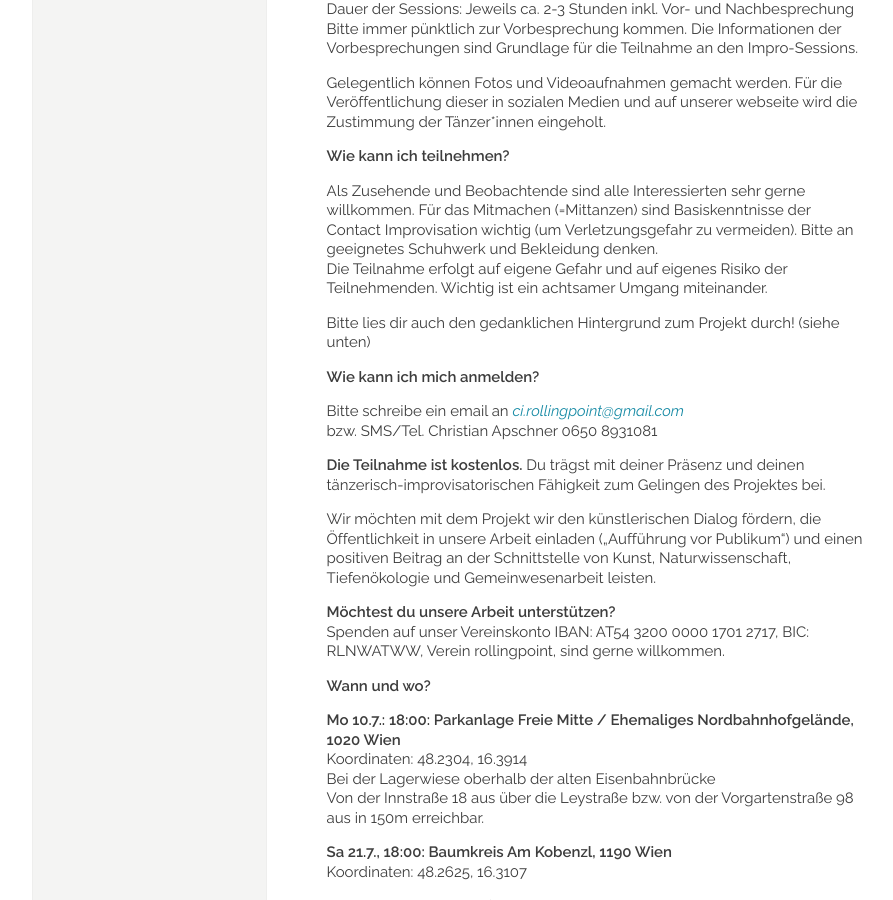
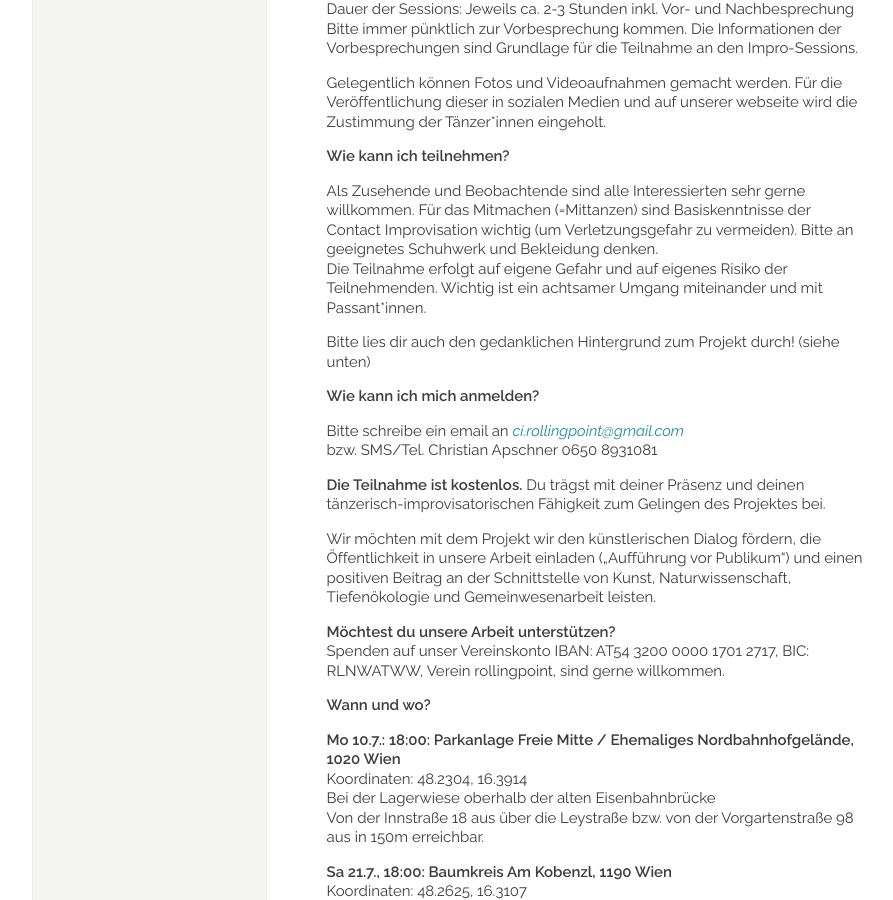
Before and after one commit to manulari/rollingpointat, a Jekyll site: the page built from _pages_de/mycelium.md, in a window 1280 px wide and 900 px high, scrolled down 4743 px. Shown: the whole window, without its empty margins (152-1045 px from the left). Built offline with Jekyll 4.4.1, drawn with Linux system fonts in a browser that asks for light colours; comment, search, counter and statistics services are not loaded.

Commit message:
Update page (de) “mycelium”

```diff
--- a/_pages_de/mycelium.md
+++ b/_pages_de/mycelium.md
@@ -55,7 +55,7 @@ Gelegentlich können Fotos und Videoaufnahmen gemacht werden. Für die Veröffen
 **Wie kann ich teilnehmen?**
 
 Als Zusehende und Beobachtende sind alle Interessierten sehr gerne willkommen. Für das Mitmachen (=Mittanzen) sind Basiskenntnisse der Contact Improvisation wichtig (um Verletzungsgefahr zu vermeiden). Bitte an geeignetes Schuhwerk und Bekleidung denken.\
-Die Teilnahme erfolgt auf eigene Gefahr und auf eigenes Risiko der Teilnehmenden. Wichtig ist ein achtsamer Umgang miteinander.
+Die Teilnahme erfolgt auf eigene Gefahr und auf eigenes Risiko der Teilnehmenden. Wichtig ist ein achtsamer Umgang miteinander und mit Passant*innen.
 
 Bitte lies dir auch den gedanklichen Hintergrund zum Projekt durch! (siehe unten)
 
```
